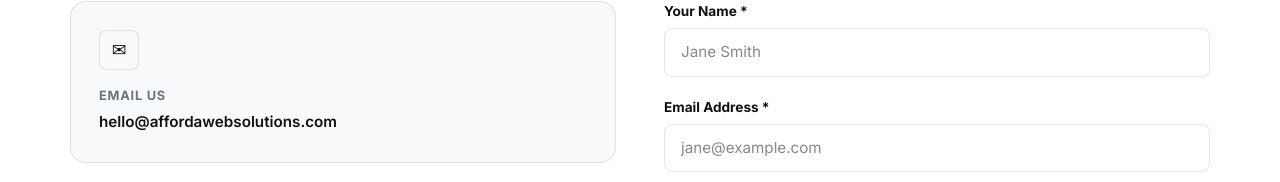
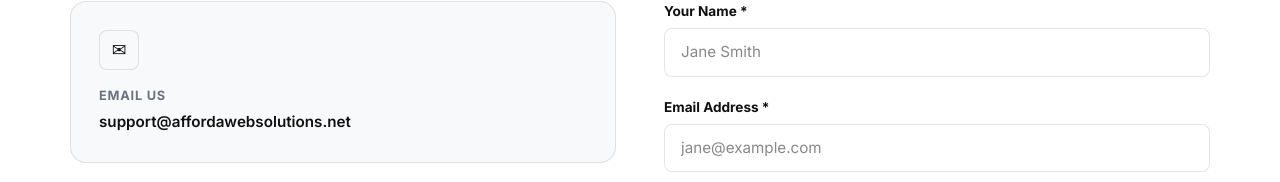
Before and after one commit to affordaweb/webtemp, a Next.js app: page /contact in a window 1280 px wide. Shown: the part 566-748 px from the top of the page. Built offline with nearby package versions, Linux system fonts and the light colour scheme; no server answers.

Commit message:
Content: update all emails to support@affordawebsolutions.net

```diff
--- a/app/contact/ContactForm.tsx
+++ b/app/contact/ContactForm.tsx
@@ -20,7 +20,7 @@ export default function ContactForm() {
   function handleSubmit(e: React.FormEvent) {
     e.preventDefault();
     const body = `Name: ${form.name}%0D%0AEmail: ${form.email}%0D%0ASubject: ${form.subject}%0D%0A%0D%0A${form.message}`;
-    window.location.href = `mailto:hello@affordawebsolutions.com?subject=${encodeURIComponent(form.subject || "Website Enquiry")}&body=${body}`;
+    window.location.href = `mailto:support@affordawebsolutions.net?subject=${encodeURIComponent(form.subject || "Website Enquiry")}&body=${body}`;
     setSubmitted(true);
   }
 
@@ -39,8 +39,8 @@ export default function ContactForm() {
         <h3 style={{ fontSize: "1.2rem", fontWeight: 800, marginBottom: "0.5rem" }}>Message Sent!</h3>
         <p style={{ color: "var(--text-muted)", fontSize: "0.95rem", lineHeight: 1.6 }}>
           Your email client should have opened. If not, email us directly at{" "}
-          <a href="mailto:hello@affordawebsolutions.com" style={{ color: "#111111", fontWeight: 600 }}>
-            hello@affordawebsolutions.com
+          <a href="mailto:support@affordawebsolutions.net" style={{ color: "#111111", fontWeight: 600 }}>
+            support@affordawebsolutions.net
           </a>
         </p>
       </div>
--- a/app/contact/page.tsx
+++ b/app/contact/page.tsx
@@ -13,8 +13,8 @@ const CONTACT_INFO = [
   {
     icon: "✉",
     title: "Email Us",
-    value: "hello@affordawebsolutions.com",
-    href: "mailto:hello@affordawebsolutions.com",
+    value: "support@affordawebsolutions.net",
+    href: "mailto:support@affordawebsolutions.net",
   },
   {
     icon: "⏱",
--- a/lib/email.ts
+++ b/lib/email.ts
@@ -16,7 +16,7 @@ export async function sendAdminNotification(req: TemplateRequest): Promise<void>
   if (!adminEmail) return
   const siteUrl = process.env.NEXT_PUBLIC_SITE_URL ?? 'https://webtemp.vercel.app'
 
-  const from = process.env.FROM_EMAIL ?? 'AffordaWeb Solutions <hello@affordawebsolutions.com>'
+  const from = process.env.FROM_EMAIL ?? 'AffordaWeb Solutions <support@affordawebsolutions.net>'
   await getResend().emails.send({
     from,
     to: adminEmail,
@@ -47,7 +47,7 @@ export async function sendDownloadReady(req: TemplateRequest): Promise<void> {
   const siteUrl = process.env.NEXT_PUBLIC_SITE_URL ?? 'https://webtemp.vercel.app'
   const downloadUrl = `${siteUrl}/download/${req.downloadToken}`
 
-  const from = process.env.FROM_EMAIL ?? 'AffordaWeb Solutions <hello@affordawebsolutions.com>'
+  const from = process.env.FROM_EMAIL ?? 'AffordaWeb Solutions <support@affordawebsolutions.net>'
   await getResend().emails.send({
     from,
     to: req.email,
```
